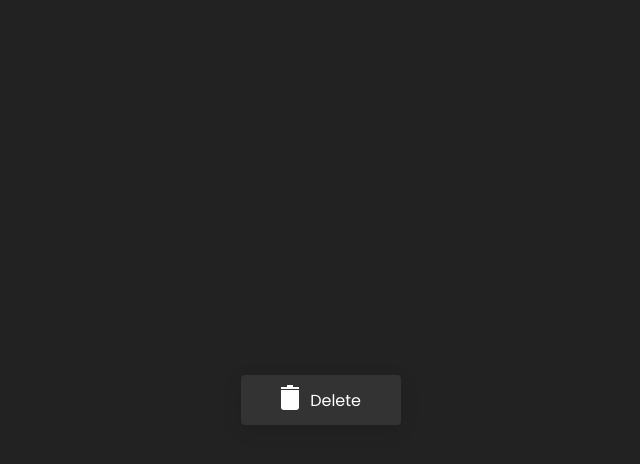
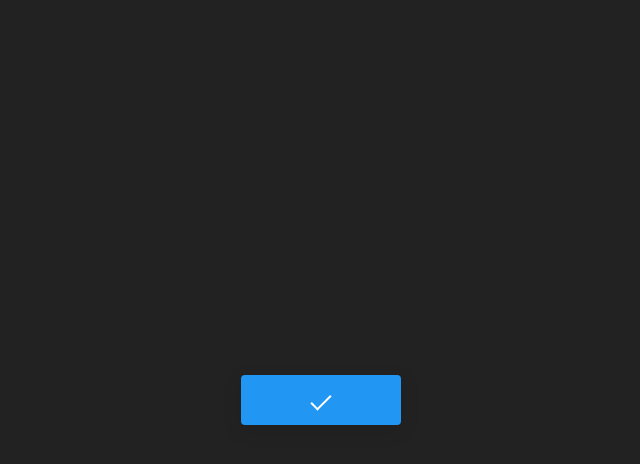
Before and after one commit to mauriciommo/Projetos-Diversos-em-HTML-e-CSS, a plain HTML site: page DeleteButton/index.html in a window 1280 px wide. Both pictures are taken after a click on the link "Delete". Shown: the whole page, without its empty margins (319-959 px from the left). Drawn offline with Linux system fonts and the light colour scheme.

Commit message:
Finalização

```diff
--- a/DeleteButton/index.html
+++ b/DeleteButton/index.html
@@ -9,6 +9,11 @@
 </head>
 <body>
     <a href="#" class="btn"><span></span><text>Delete</text></a>
-
+    <script>
+        let btn = document.querySelector('.btn');
+        btn.onclick = function(){
+            btn.classList.toggle('active')
+        }
+    </script>
 </body>
 </html>
--- a/DeleteButton/style.css
+++ b/DeleteButton/style.css
@@ -30,6 +30,10 @@ a {
     text-decoration: none;
 }
 
+a.active {
+    background: #2196f3;
+}
+
 a span {
     position: absolute;
     left: 40px;
@@ -39,11 +43,22 @@ a span {
     background: #fff;
     border-bottom-left-radius: 3px;
     border-bottom-right-radius: 3px;
-    transition: 0.5s;
+    transition: 0.4s;
 }
 
 a:hover span {
     transform: scale(1.5) rotate(60deg) translateY(10px);
+}
+
+a.active span {
+    left: 50%;
+    transform: translateX(-50%) rotate(-45deg);
+    border-radius: 0;
+    width: 20px;
+    height: 10px;
+    background: transparent;
+    border-left: 2px solid #fff;
+    border-bottom: 2px solid #fff;
 }
 
 a span::before {
@@ -54,11 +69,15 @@ a span::before {
     height: 2px;
     background: #fff;
     box-shadow: 12px -2px 0 #333, 12px -3px 0 #333, 15px -1px 0 #333, 6px -2px 0 #fff;
-    transition: 0.5s;
+    transition: 0.4s;
+}
+
+a:hover span::before, a.active span::before {
+    transform: scale(0);
 }
 
 a:hover span::before {
-    transform: rotate(-90deg) translateX(50%)  translateY(-10px);
+    transform: rotate(-90deg) translateX(50%) translateY(-10px);
 }
 
 a text {
@@ -67,3 +86,7 @@ a text {
     color: #fff;
     transition: 0.5s;
 }
+
+a:hover text, a.active text {
+    transform: translateX(-50px) translateY(-5px) scale(0);
+}
```
